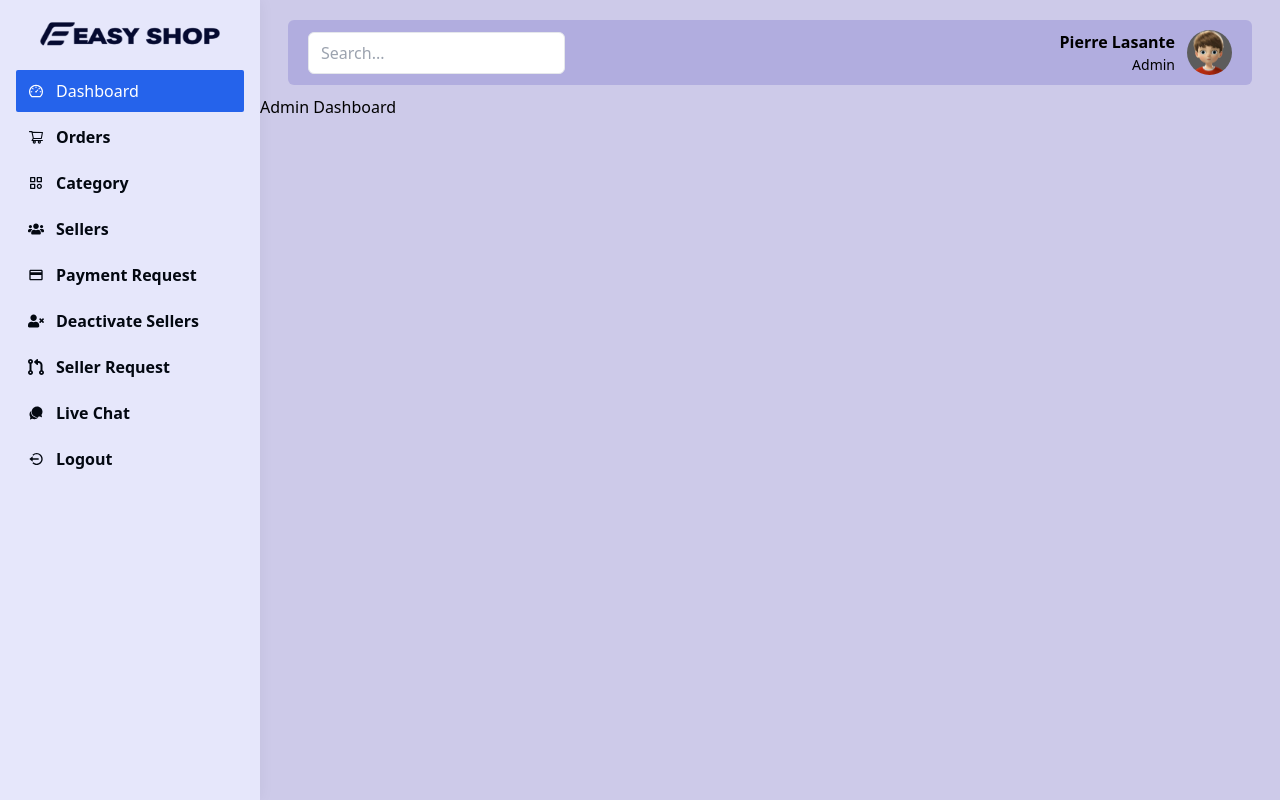
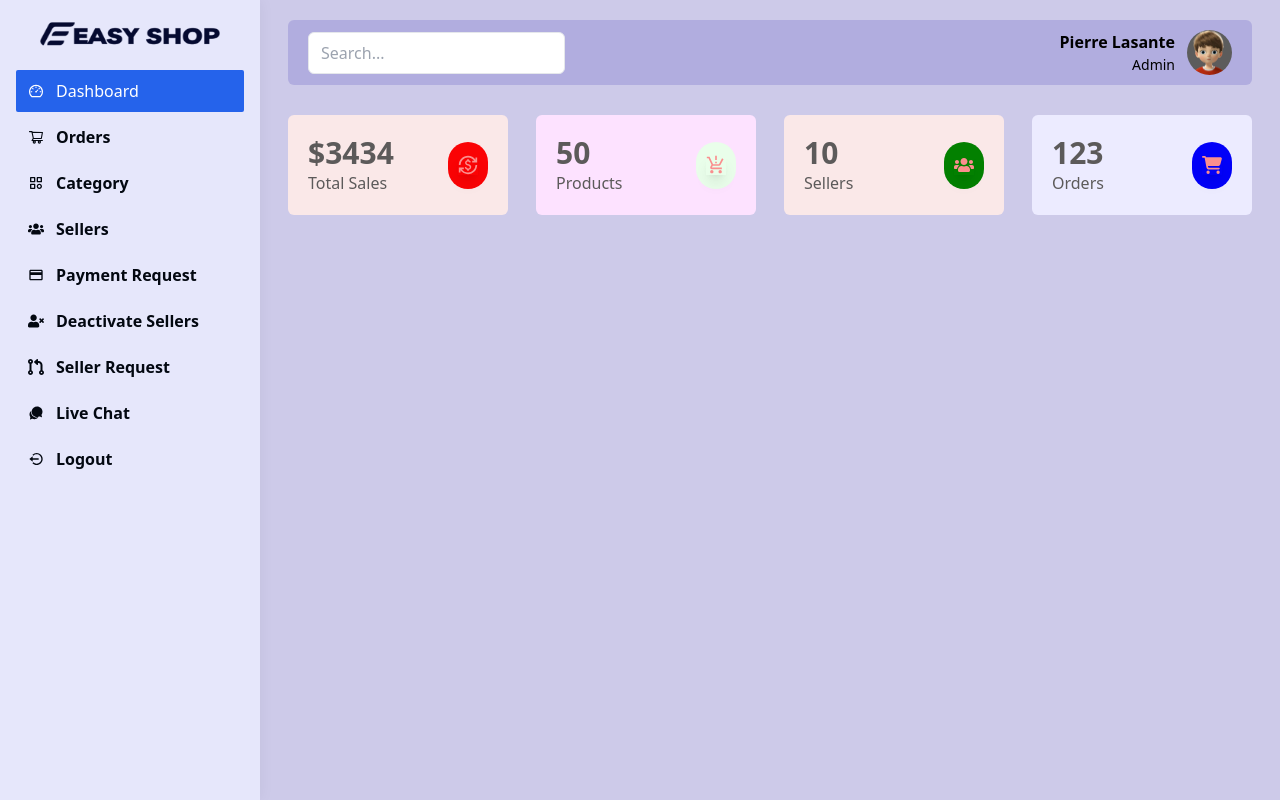
Before and after one commit to plasante/Ecommerce, a React (Create React App) app: page /admin/dashboard in a window 1280 px wide. Built offline with nearby package versions, Linux system fonts and the light colour scheme.

Commit message:
Completed Dashboard Design Part 1

```diff
--- a/src/views/admin/AdminDashboard.jsx
+++ b/src/views/admin/AdminDashboard.jsx
@@ -1,11 +1,55 @@
 import React from 'react';
+import {MdCurrencyExchange, MdProductionQuantityLimits} from "react-icons/md";
+import {FaUsers} from "react-icons/fa";
+import {FaCartShopping} from "react-icons/fa6";
 
 const AdminDashboard = () => {
-    return (
-        <div>
-            <h1>Admin Dashboard</h1>
+  return (
+    <div className={'px-2 md:px-7 py-5'}>
+      <div className={'w-full grid grid-cols-1 sm:grid-cols-2 md:grid-cols-2 lg:grid-cols-4 gap-7'}>
+        <div className={'flex justify-between items-center p-5 bg-[#fae8e8] rounded-md gap-3'}>
+          <div className={'flex flex-col justify-start items-start text-[#5c5a5a]'}>
+            <h2 className={'text-3xl font-bold'}>$3434</h2>
+            <span className={'text-md font-medium'}>Total Sales</span>
+          </div>
+          <div className={'w-[40px] h-[47px] rounded-full bg-[#fa0305] flex justify-center items-center text-xl'}>
+            <MdCurrencyExchange
+              className={'text-[#fa8e8e] shadow-lg'}/>
+          </div>
         </div>
-    );
+        <div className={'flex justify-between items-center p-5 bg-[#fde2ff] rounded-md gap-3'}>
+          <div className={'flex flex-col justify-start items-start text-[#5c5a5a]'}>
+            <h2 className={'text-3xl font-bold'}>50</h2>
+            <span className={'text-md font-medium'}>Products</span>
+          </div>
+          <div className={'w-[40px] h-[47px] rounded-full bg-[#e9feea] flex justify-center items-center text-xl'}>
+            <MdProductionQuantityLimits
+              className={'text-[#fa8e8e] shadow-lg'}/>
+          </div>
+        </div>
+        <div className={'flex justify-between items-center p-5 bg-[#fae8e8] rounded-md gap-3'}>
+          <div className={'flex flex-col justify-start items-start text-[#5c5a5a]'}>
+            <h2 className={'text-3xl font-bold'}>10</h2>
+            <span className={'text-md font-medium'}>Sellers</span>
+          </div>
+          <div className={'w-[40px] h-[47px] rounded-full bg-[#038000] flex justify-center items-center text-xl'}>
+            <FaUsers
+              className={'text-[#fa8e8e] shadow-lg'}/>
+          </div>
+        </div>
+        <div className={'flex justify-between items-center p-5 bg-[#ecebff] rounded-md gap-3'}>
+          <div className={'flex flex-col justify-start items-start text-[#5c5a5a]'}>
+            <h2 className={'text-3xl font-bold'}>123</h2>
+            <span className={'text-md font-medium'}>Orders</span>
+          </div>
+          <div className={'w-[40px] h-[47px] rounded-full bg-[#0200f8] flex justify-center items-center text-xl'}>
+            <FaCartShopping
+              className={'text-[#fa8e8e] shadow-lg'}/>
+          </div>
+        </div>
+      </div>
+    </div>
+  );
 };
 
 export default AdminDashboard;
```
